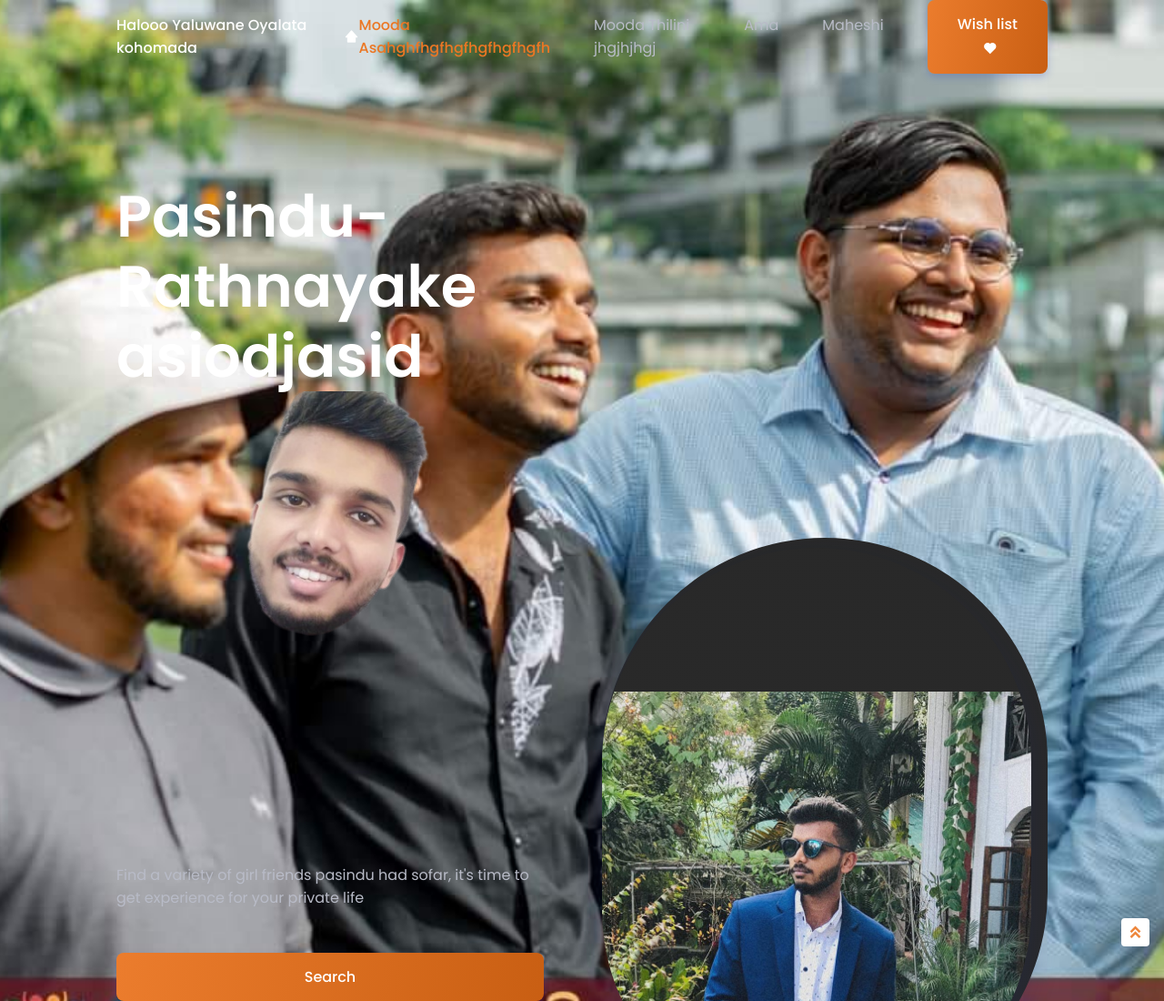
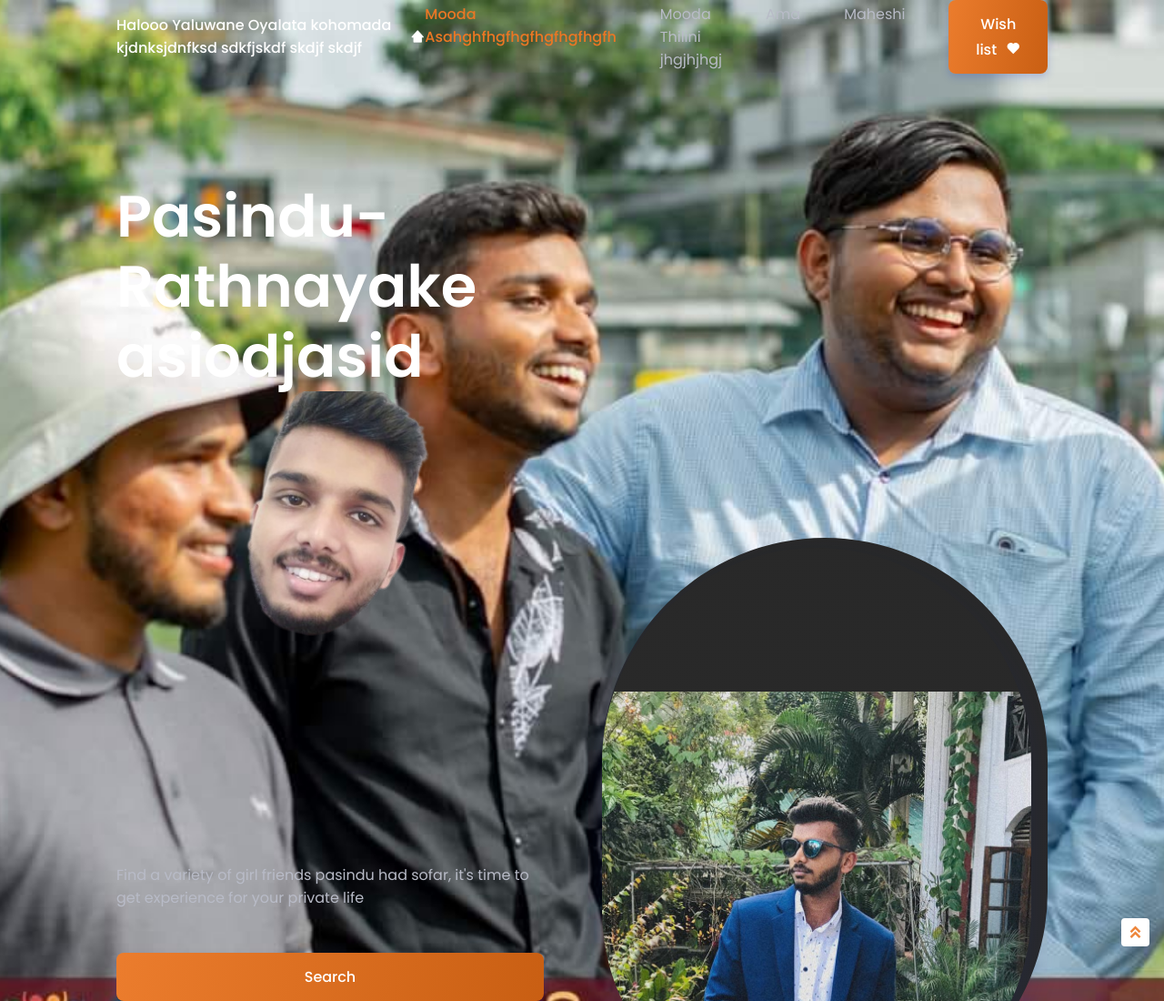
Before and after one commit to Chamixth/real-estate-website, a plain HTML site: page index.html in a window 1280 px wide. Shown: the top 1100 px of the page at 91% size. Drawn offline with nearby package versions, Linux system fonts and the light colour scheme.

Commit message:
Update index.html

```diff
--- a/index.html
+++ b/index.html
@@ -24,7 +24,7 @@
         <header class="header" id="header">
             <nav class="nav container">
                 <a href="#" class="nav__logo">
-                    Halooo Yaluwane Oyalata kohomada<i class='bx bxs-home-alt-2'></i>
+                    Halooo Yaluwane Oyalata kohomada kjdnksjdnfksd sdkfjskdf skdjf skdjf <i class='bx bxs-home-alt-2'></i>
                 </a>
 
                 <div class="nav__menu">
```
